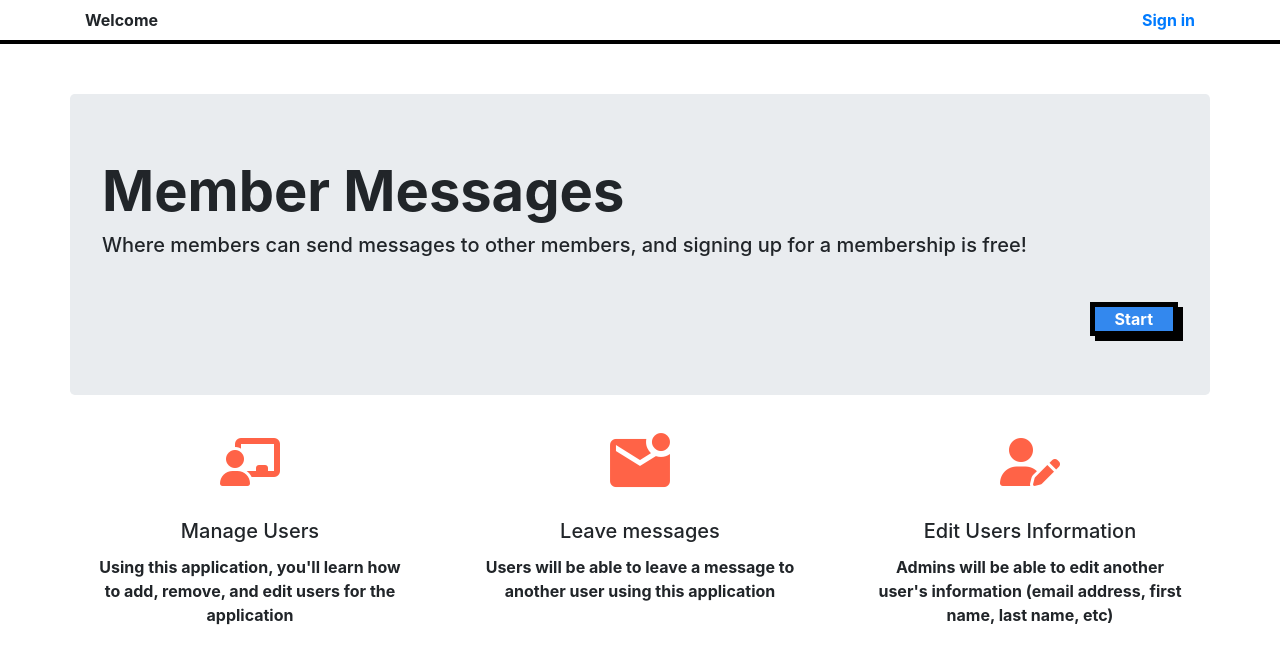
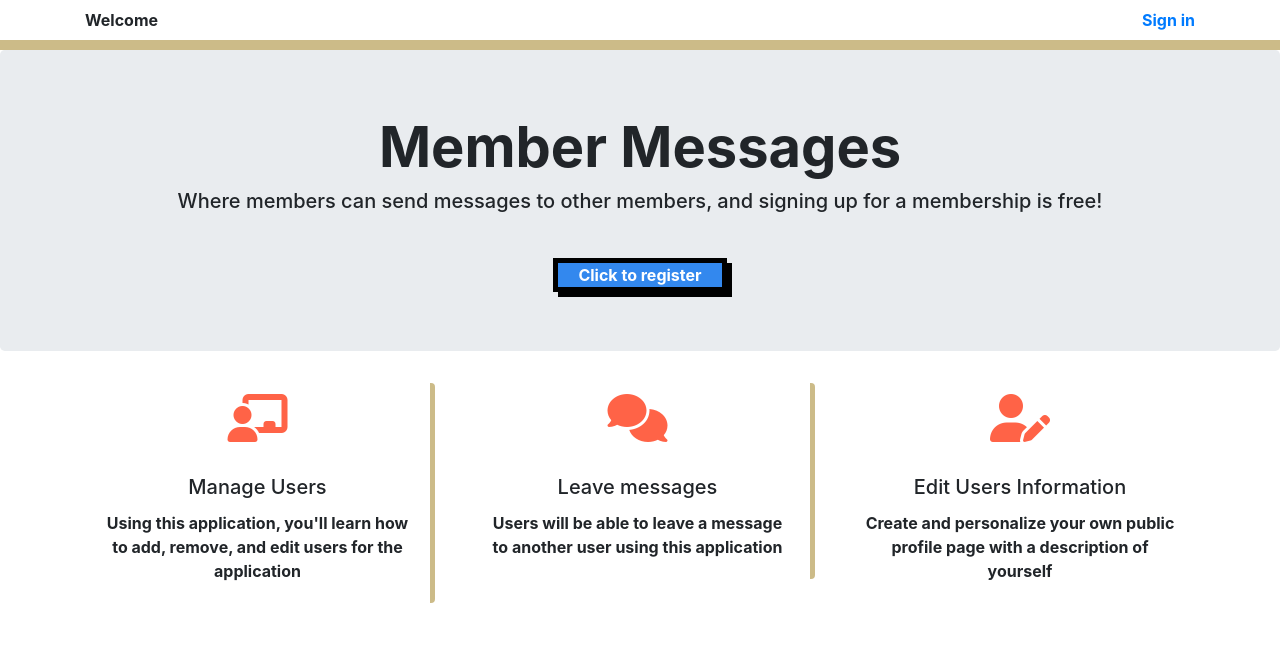
Before and after one commit to kellikells/User_Dashboard, a Django app: template apps/user_dashboard/templates/user_dashboard/index.html in a window 1280 px wide. Shown: the top 664 px of the page. Run offline with Django 3.2, Linux system fonts and the light colour scheme; the template is opened without the code that fills it, so the values that code supplies are empty; some libraries are stand-ins or nearby versions.

Commit message:
changed color scheme and layout of index.html

```diff
--- a/apps/user_dashboard/static/style.css
+++ b/apps/user_dashboard/static/style.css
@@ -11,4 +11,5 @@ body{
 
 #my_link {
     text-decoration: underline;
+    font-weight: bold;
 }
--- a/apps/user_dashboard/templates/user_dashboard/index.html
+++ b/apps/user_dashboard/templates/user_dashboard/index.html
@@ -54,29 +54,30 @@
         </div>
 
     </div>
-    <div style="border-bottom: solid black 4px;"></div>
+    <div style="border-bottom: solid #cb8 10px;"></div>
 
     <!-- --------------------------------------------------------------------- -->
 
     <!-- --------------------------------------------------------------------- -->
-    <div class="container" style="padding: 50px 0 0 0;">
 
-        <div class="jumbotron">
+
+        <div class="jumbotron" style="text-align:center;">
             <h5 class="display-4" style="font-weight: bold">Member Messages</h5>
             <h5 style="margin-bottom: 50px;" style="font-weight: bold">Where members can send messages to other members,
                 and signing up for a membership is free!</h5>
-            <div style="text-align:right;">
+            <div >
                 <a href="/user_dashboard/signin/"
-                    style="background-color:#38e; color: white;border: 5px solid black; padding: 2px 20px; box-shadow: 5px 5px black;font-weight: bold;">Start</a>
+                    style="background-color:#38e; color: white;border: 5px solid black; padding: 2px 20px; box-shadow: 5px 5px black;font-weight: bold; text-decoration: none;">Click to register</a>
             </div>
         </div>
 
+<div class="container">
         <div class="row ">
             <!-- --------------------------------------------------------------------- -->
             <!--                             CARD                                      -->
             <!-- --------------------------------------------------------------------- -->
             <div class="col">
-                <div class="card " style="border: none; text-align: center;">
+                <div class="card " style="border: none; border-right: solid #cb8 5px; text-align: center;">
 
                     <!-- icon -->
                     <span style="font-size: 3em; color: Tomato;">
@@ -95,14 +96,14 @@
             <!--                             CARD                          -->
             <!-- ---------------------------------------------------------- -->
             <div class="col">
-                <div class="card" style="border: none; text-align: center;">
+                <div class="card" style="border: none; border-right: solid #cb8 5px; text-align: center;">
 
                     <!-- icon -->
                     <!-- <span style="font-size: 3em; color: Tomato;">
                         <i class="fas fa-envelope-square"></i>
                     </span> -->
-                    <span class="material-icons" style="font-size: 4.5em; color: Tomato;">
-                        mark_email_unread
+                    <span style="font-size: 3em; color: Tomato;">
+                    <i class="fas fa-comments" ></i>
                     </span>
 
                     <div class="card-body">
@@ -125,8 +126,7 @@
 
                     <div class="card-body">
                         <h5 class="card-title">Edit Users Information</h5>
-                        <p class="card-text">Admins will be able to edit another user's information (email address,
-                            first name, last name, etc)</p>
+                        <p class="card-text">Create and personalize your own public profile page with a description of yourself</p>
                     </div>
                 </div>
             </div>
--- a/apps/user_dashboard/templates/user_dashboard/register.html
+++ b/apps/user_dashboard/templates/user_dashboard/register.html
@@ -54,7 +54,7 @@
         </div>
 
     </div>
-    <div style="border-bottom: solid black 4px;"></div>
+<div style="border-bottom: solid #cb8 10px;"></div>
     <!-- --------------------------------------------------------------------- -->
 
     <!-- --------------------------------------------------------------------- -->
@@ -96,7 +96,7 @@
                     </div>
                     <div class="row justify-content-end">
                         <button type="submit"
-                            style="background-color:#4a4; color: white;border: 5px solid black; padding: 2px 20px; box-shadow: 5px 5px black;font-weight: bold;">Submit</button>
+                            style="background-color:#38e; color: white;border: 5px solid black; padding: 2px 20px; box-shadow: 5px 5px black;font-weight: bold;">Submit</button>
 
                     </div>
                 </form>
--- a/apps/user_dashboard/templates/user_dashboard/users_new.html
+++ b/apps/user_dashboard/templates/user_dashboard/users_new.html
@@ -63,8 +63,8 @@
         </div>
 
     </div>
-    <div style="border-bottom: solid black 4px;"></div>
-    <!-- ------------------------------------------------------------>
+<div style="border-bottom: solid #cb8 10px;"></div>
+<!-- ------------------------------------------------------------>
     <!-- ---------------------------------------------------------- -->
     <div class="container" style="padding: 50px 0 0 0;">
 
@@ -119,7 +119,7 @@
                     <div class="row justify-content-end">
 
                         <button type="submit"
-                            style="background-color:#4a4; color: white;border: 5px solid black; padding: 2px 20px; box-shadow: 5px 5px black;font-weight: bold;">Create</button>
+                            style="background-color:#38e; color: white;border: 5px solid black; padding: 2px 20px; box-shadow: 5px 5px black;font-weight: bold;">Create</button>
                     </div>
                 </form>
 
--- a/apps/user_dashboard/views.py
+++ b/apps/user_dashboard/views.py
@@ -213,6 +213,7 @@ def update_password(request, id):
             temp_user.password_hash = bcrypt.hashpw(request.POST['password'].encode(), bcrypt.gensalt())
 
             temp_user.save()
+            return redirect('/user_dashboard/users/edit/'+ id + '/')
 
 # ------------------------------------------------------------------------
 def update_description(request, id):
@@ -222,7 +223,7 @@ def update_description(request, id):
         temp_user.desc = request.POST['desc']
         temp_user.save()
 
-        return redirect('/user_dashboard/dashboard/')
+        return redirect('/user_dashboard/users/edit/' +id + '/')
 
 # ------------------------------------------------------------------------
 def users_show(request, id):
```
Also changed, not shown: apps/user_dashboard/templates/user_dashboard/dashboard.html (+7 -2 lines), apps/user_dashboard/templates/user_dashboard/dashboard_admin.html (+6 -6 lines), apps/user_dashboard/templates/user_dashboard/signin.html (+3 -4 lines), apps/user_dashboard/templates/user_dashboard/users_edit_id.html (+5 -5 lines), apps/user_dashboard/templates/user_dashboard/users_show_id.html (+9 -11 lines), db.sqlite3.
